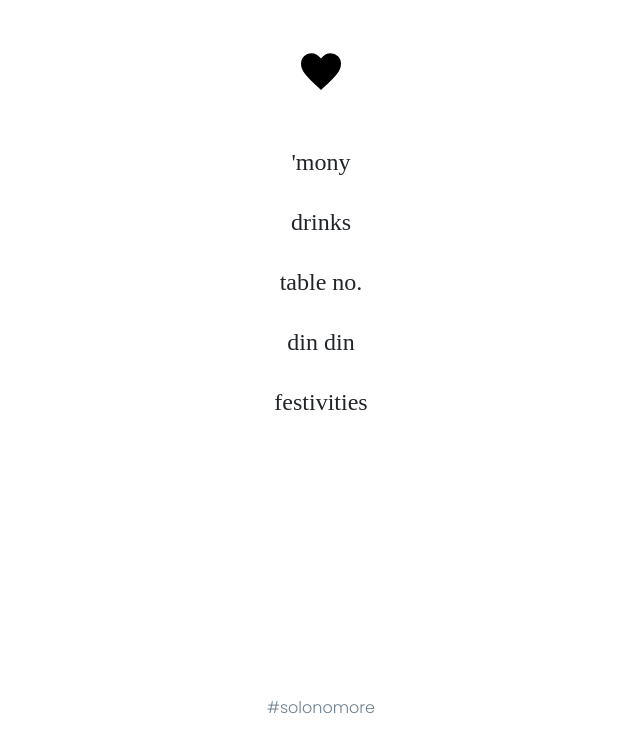
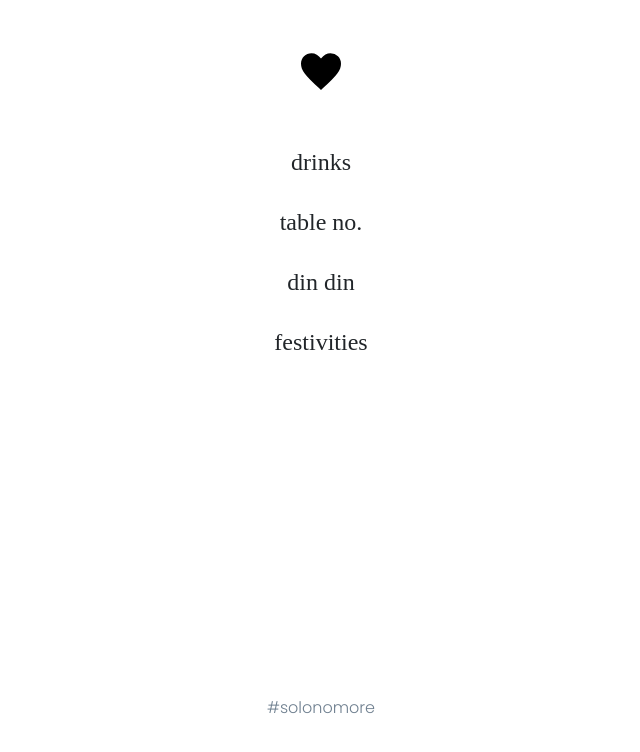
Before and after one commit to ssolomero/solo-no-more, an Angular app: page / in a window 1280 px wide. Shown: the top 752 px of the page, without its empty margins (319-959 px from the left). Built offline with nearby package versions, Linux system fonts and the light colour scheme; a web font is replaced by a local one.

Commit message:
remove ceremony

```diff
--- a/src/app/nav/nav.component.ts
+++ b/src/app/nav/nav.component.ts
@@ -8,10 +8,6 @@ import { Component, OnInit } from '@angular/core';
 export class NavComponent implements OnInit {
 
   navItems = [
-    {
-      title: "'mony",
-      route: '/ceremony'
-    },
     {
       title: 'drinks',
       route: '/cocktail',
```
